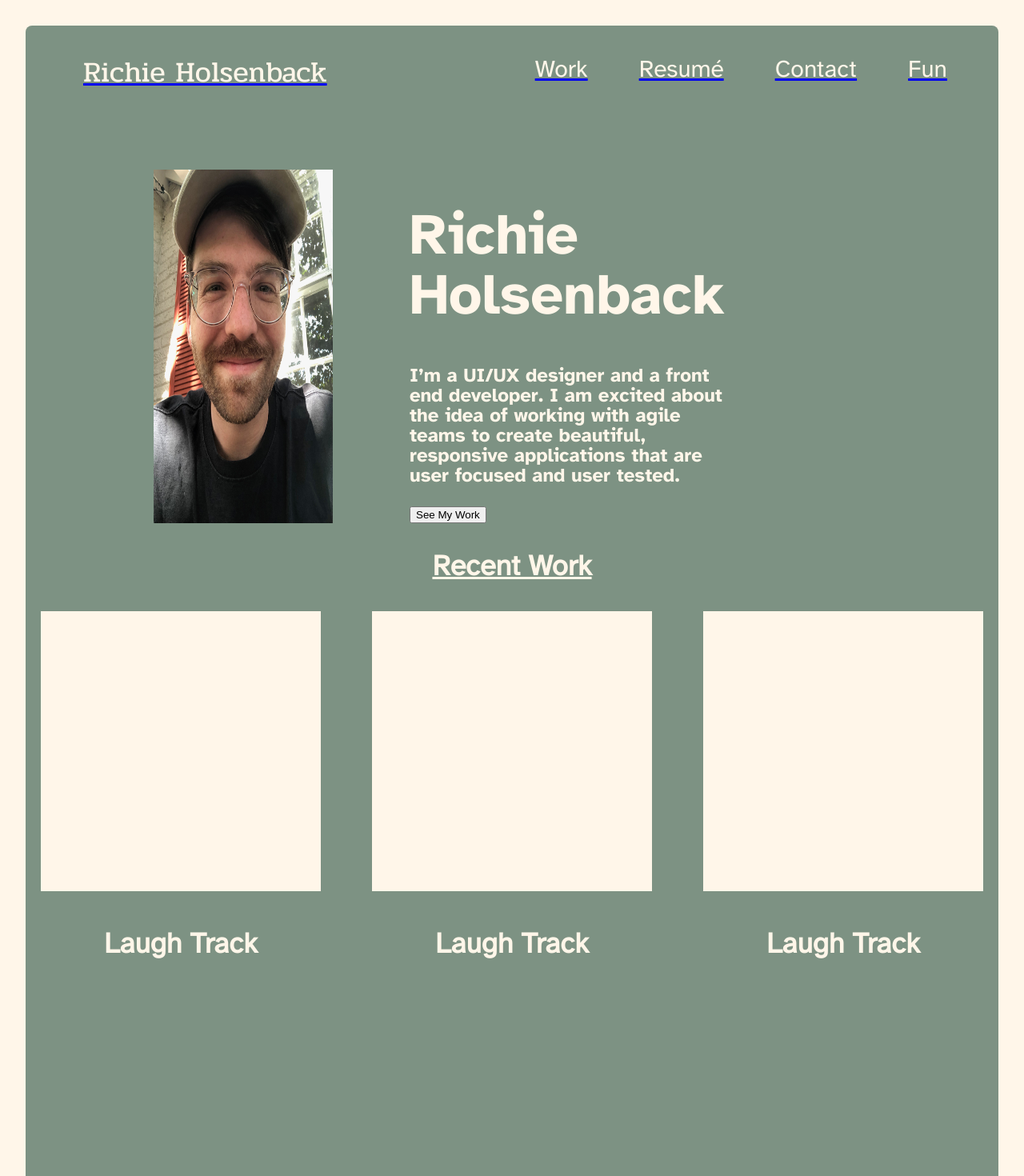
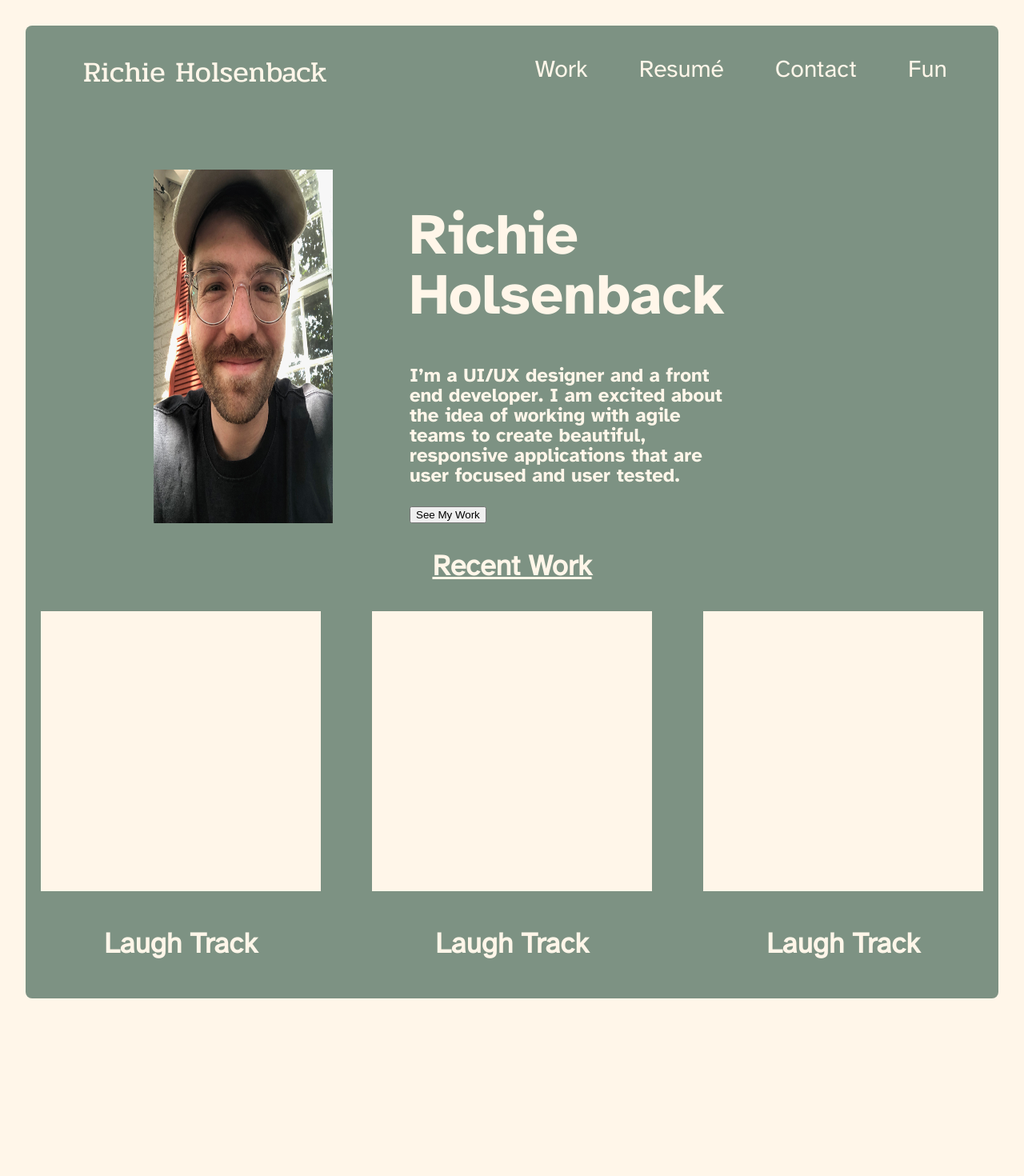
Before and after one commit to richieholsenback/portfolio, a React (Create React App) app: page / in a window 1280 px wide. Shown: the top 1470 px of the page at 80% size. After the commit the page ends 1280 px from the top, so only its background shows below. Built offline with nearby package versions, Linux system fonts and the light colour scheme.

Commit message:
fun section has content, working on standardizing organization across components

```diff
--- a/src/Components/ApplicationView.js
+++ b/src/Components/ApplicationView.js
@@ -12,22 +12,22 @@ export const ApplicationViews = props => {
     return (
         <div>
             <Route exact path='/'>
-                <NavBar />
+                {/* <NavBar /> */}
                 <GreetingSection />
             </Route>
 
             <Route exact path='/contact'>
-                <NavBar />
+                {/* <NavBar /> */}
                 <ContactSection />
             </Route>
 
             <Route exact path='/resume'>
-                <NavBar />
+                {/* <NavBar /> */}
                 <Resume />
             </Route>
 
             <Route exact path='/fun'>
-                <NavBar />
+                {/* <NavBar /> */}
                 <Fun />
             </Route>
         </div>
--- a/src/Components/Contact/Contact.js
+++ b/src/Components/Contact/Contact.js
@@ -1,8 +1,10 @@
+import { NavBar } from "../NavBar/NavBar"
 import "../scss/_contact.scss"
 
 export const ContactSection = () => {
     return (
         <div className="contact-page">
+            <NavBar />
             <div className="contact-container">
                 <p className="contact-text">
                     I’m excited to make excellent, user focused websites with you and your team.
--- a/src/Components/Fun/Fun.js
+++ b/src/Components/Fun/Fun.js
@@ -1,15 +1,23 @@
 import React from "react"
+import { NavBar } from "../NavBar/NavBar"
 import "../scss/_fun.scss"
 
 export const Fun = () => {
     return (
         <div className="fun-page">
-            <h1 className="fun-header">
-                I’m here for a good time.
+            <NavBar />
+            <div className="fun-content">
+                <h1 className="fun-header">
+                    I’m here for a good time.
             </h1>
-            <p className="fun-text">
-                In my spare time I love to skateboard, perform standup comedy, watch movies and listen to good music. This is the space in which I impose all of that on you.
+                <p className="fun-text">
+                    In my spare time I love to skateboard, perform standup comedy, watch movies and listen to good music. This is the space in which I impose all of that on you.
             </p>
+            <div className="entertainment">
+                <iframe id="spotify" src="https://open.spotify.com/embed/playlist/4CkD7Bai9HfE73rvks4ILH" width="400" height="480" frameborder="0" allowtransparency="true" allow="encrypted-media"></iframe>
+                <iframe id="youtube" width="853.33" height="480" src="https://www.youtube.com/embed/cr1Ee2OonVo" frameborder="0" allow="accelerometer; autoplay; clipboard-write; encrypted-media; gyroscope; picture-in-picture" allowfullscreen></iframe>
+                </div>
+            </div>
         </div>
     )
 }
--- a/src/Components/Resume/Resume.js
+++ b/src/Components/Resume/Resume.js
@@ -4,10 +4,12 @@ import { ProExp } from "./ProExp"
 import { TechExp } from "./TechExp"
 import "../scss/_resume.scss"
 import { TechStack } from "./TechStack"
+import { NavBar } from "../NavBar/NavBar"
 
 export const Resume = () => {
     return (
         <div className="resume-section">
+            <NavBar />
             <div className="resume-section-header">
                 <h1 className="resume-header">Resumé</h1>
                 <button>Download as PDF</button>
--- a/src/Components/Work/Greet.js
+++ b/src/Components/Work/Greet.js
@@ -1,12 +1,14 @@
 import React from "react"
 import { Button, Image } from "react-bootstrap";
 import photo from '../../images/IMG_0151.jpeg'
+import { NavBar } from "../NavBar/NavBar";
 import "../scss/_greet.scss"
 
 
 export const GreetingSection = () => {
     return (
         <div className="work-page">
+            <NavBar />
             <div className="main-container">
                 <Image src={photo} width="25%" height="auto" />
                 <div className="greet-info">
@@ -18,6 +20,7 @@ export const GreetingSection = () => {
                     <Button size="xl" primary>See My Work</Button>
                 </div>
             </div>
+            <div className="project-half">
                 <h3>Recent Work</h3>
                 <div className="project-section">
                     <div className="project-card">
@@ -34,5 +37,6 @@ export const GreetingSection = () => {
                     </div>
                 </div>
             </div>
+        </div>
     )
 }
--- a/src/Components/scss/_contact.scss
+++ b/src/Components/scss/_contact.scss
@@ -4,7 +4,7 @@ $test : 3;
 .contact-page{
     background-color: $yellow;
     padding-bottom: 30em;
-    border-radius: 0 0 8px 8px;
+    border-radius: 8px;
 }
 
 .contact-container{
--- a/src/Components/scss/_fun.scss
+++ b/src/Components/scss/_fun.scss
@@ -3,10 +3,27 @@ $test : 4;
 
 .fun-page{
     background-color: $red;
-    padding: 1em 5em 34.5em 5em;
-    border-radius: 0 0 8px 8px;
+    border-radius: 8px;
 }
 
 .fun-header{
     font-family: "Pridi";
 }
+
+.fun-content{
+    padding: 0 5em 0 5em;
+}
+// padding: 1em 5em 34.5em 5em;
+
+.entertainment{
+    display: flex;
+    justify-content: space-evenly;
+}
+
+#spotify{
+    margin: 1em 2em 2em 2em;
+}
+
+#youtube{
+    margin: 1em 2em 2em 2em;
+}
--- a/src/Components/scss/_greet.scss
+++ b/src/Components/scss/_greet.scss
@@ -1,5 +1,4 @@
 @import './variables';
-$test : 1;
 
 @import url('https://fonts.googleapis.com/css2?family=Pridi&display=swap');
 
@@ -28,12 +27,8 @@ html{
 }
 
 .work-page{
-    display: flex;
-    flex-direction: column;
-    align-items: center;
     background-color: $green;
-    padding-bottom: 15em;
-    border-radius: 0 0 8px 8px;
+    border-radius: 8px;
 }
 
 h1 {
@@ -80,3 +75,9 @@ p {
     flex-direction: column;
     align-items: center;
   }
+
+  .project-half{
+      display: flex;
+      flex-direction: column;
+      align-items: center;
+  }
--- a/src/Components/scss/_navBar.scss
+++ b/src/Components/scss/_navBar.scss
@@ -22,8 +22,6 @@ body {
     flex-wrap: nowrap;
     justify-content: space-between;
     margin-bottom: -1em;
-    background-color: $green;
-    border-radius: 8px;
 }
 
 ul {
@@ -50,3 +48,10 @@ ul {
     margin-left: 2em;
     margin-right: 2em;
 }
+
+a:link {
+    text-decoration: none;
+  }
+  a:visited {
+    text-decoration: none;
+  }
--- a/src/Components/scss/_resume.scss
+++ b/src/Components/scss/_resume.scss
@@ -4,7 +4,7 @@ $test : 2;
 .resume-section{
     background-color: $blue;
     padding-bottom: 0.5em;
-    border-radius: 0 0 8px 8px;
+    border-radius: 8px;
 }
 
 .resume-header{
```
Also changed, not shown: 1 other file (tests, documents, lock files or other folders). Lines whose indentation alone changed are shown as unchanged.
